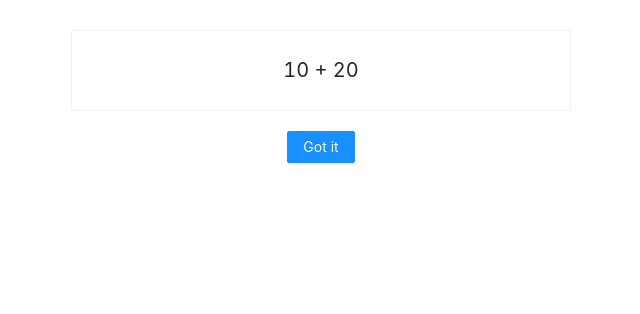
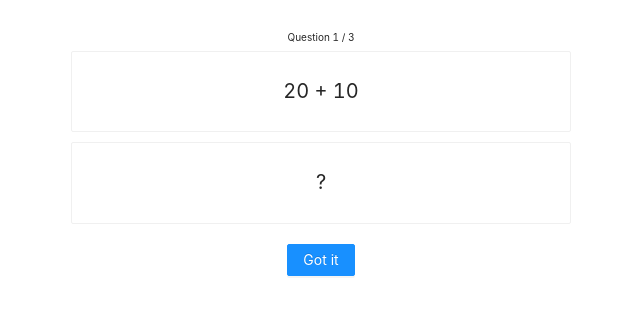
Before and after one commit to bluenote10/mini-mental-math, a React (Create React App) app: page / in a window 1280 px wide. Shown: the top 314 px of the page, without its empty margins (319-959 px from the left). Built offline with nearby package versions, Linux system fonts and the light colour scheme.

Commit message:
implemented basic question handling

```diff
--- a/src/App.tsx
+++ b/src/App.tsx
@@ -1,11 +1,8 @@
-import { Button, Space } from "antd";
-import { Card } from "antd";
-import { useState } from "react";
-import { ButtonGreen, ButtonRed, Center } from "./helper_components";
-import { Question } from "./Question";
+import { generateQuestions } from "./question";
+import { QuestionSeriesView } from "./QuestionSeriesView";
 
 function App() {
-  return <Question question="10 + 20" />;
+  return <QuestionSeriesView questions={generateQuestions()} />;
 }
 
 export default App;
--- a/src/Question.tsx
+++ /dev/null
@@ -1,38 +0,0 @@
-import { Button } from "antd";
-import { Card } from "antd";
-import { useState } from "react";
-import { ButtonGreen, ButtonRed, Center } from "./helper_components";
-
-type QuestionState = "waiting" | "result";
-
-type QuestionProps = {
-  question: string;
-};
-
-const paddingFooter = 20;
-
-export function Question(props: QuestionProps) {
-  let [state, setState] = useState<QuestionState>("waiting");
-
-  return (
-    <div style={{ maxWidth: 800, margin: "0 auto" }}>
-      <Center style={{ marginTop: 30 }}>
-        <Card style={{ maxWidth: 500, maxHeight: 300, flexGrow: 1 }}>
-          <Center style={{ fontSize: 20 }}>{props.question}</Center>
-        </Card>
-      </Center>
-      <Center style={{ marginTop: paddingFooter, columnGap: 20 }}>
-        {state === "waiting" ? (
-          <Button type="primary" onClick={() => setState("result")}>
-            Got it
-          </Button>
-        ) : (
-          <>
-            <ButtonRed>Wrong</ButtonRed>
-            <ButtonGreen>Correct</ButtonGreen>
-          </>
-        )}
-      </Center>
-    </div>
-  );
-}
--- /dev/null
+++ b/src/QuestionSeriesView.tsx
@@ -0,0 +1,46 @@
+import { useState } from "react";
+import { Questions } from "./question";
+import { QuestionView } from "./QuestionView";
+
+type SeriesState = "questions" | "summary";
+
+type QuestionSeriesState = {
+  questionNumber: number;
+  state: SeriesState;
+};
+
+type QuestionSeriesProps = {
+  questions: Questions;
+};
+
+export function QuestionSeriesView(props: QuestionSeriesProps) {
+  const [state, setState] = useState<QuestionSeriesState>({
+    questionNumber: 1,
+    state: "questions",
+  });
+
+  const questionDone = (correct: boolean, time: number) => {
+    if (state.questionNumber < props.questions.length) {
+      setState((s) => ({ ...s, questionNumber: s.questionNumber + 1 }));
+    } else {
+      setState({
+        questionNumber: 1,
+        state: "summary",
+      });
+    }
+  };
+
+  if (state.state === "questions") {
+    return (
+      <QuestionView
+        key={state.questionNumber}
+        question={props.questions[state.questionNumber - 1]}
+        questionNumber={state.questionNumber}
+        questionNumberMax={props.questions.length}
+        onDone={questionDone}
+      />
+    );
+  } else {
+    return <div>summary</div>;
+  }
+}
--- /dev/null
+++ b/src/QuestionView.tsx
@@ -0,0 +1,67 @@
+import { Button } from "antd";
+import { Card } from "antd";
+import { useRef, useState } from "react";
+import { ButtonGreen, ButtonRed, Center } from "./helper_components";
+import { Question } from "./question";
+
+type QuestionState = "question" | "answer";
+
+type QuestionProps = {
+  question: Question;
+  questionNumber: number;
+  questionNumberMax: number;
+  onDone: (correct: boolean, time: number) => void;
+};
+
+const paddingFooter = 20;
+
+export function QuestionView(props: QuestionProps) {
+  const startTime = useRef(new Date());
+  const endTime = useRef(new Date());
+  console.log(startTime.current);
+
+  const [state, setState] = useState<QuestionState>("question");
+
+  const switchMode = () => {
+    endTime.current = new Date();
+    setState("answer");
+  };
+
+  const reportDone = (correct: boolean) => {
+    const timeElapsed =
+      (endTime.current.valueOf() - startTime.current.valueOf()) / 1000;
+    props.onDone(correct, timeElapsed);
+  };
+
+  return (
+    <div style={{ maxWidth: 800, margin: "0 auto" }}>
+      <Center style={{ marginTop: 30, fontSize: 10 }}>
+        Question {props.questionNumber} / {props.questionNumberMax}
+      </Center>
+      <Center style={{ marginTop: 5 }}>
+        <Card style={{ maxWidth: 500, maxHeight: 300, flexGrow: 1 }}>
+          <Center style={{ fontSize: 20 }}>{props.question.question}</Center>
+        </Card>
+      </Center>
+      <Center style={{ marginTop: 10 }}>
+        <Card style={{ maxWidth: 500, maxHeight: 300, flexGrow: 1 }}>
+          <Center style={{ fontSize: 20 }}>
+            {state === "question" ? "?" : props.question.answer}
+          </Center>
+        </Card>
+      </Center>
+      <Center style={{ marginTop: paddingFooter, columnGap: 20 }}>
+        {state === "question" ? (
+          <Button type="primary" onClick={switchMode}>
+            Got it
+          </Button>
+        ) : (
+          <>
+            <ButtonRed onClick={() => reportDone(false)}>Wrong</ButtonRed>
+            <ButtonGreen onClick={() => reportDone(true)}>Correct</ButtonGreen>
+          </>
+        )}
+      </Center>
+    </div>
+  );
+}
--- a/src/helper_components.tsx
+++ b/src/helper_components.tsx
@@ -1,5 +1,5 @@
 import styled from "@emotion/styled";
-import { Button } from "antd";
+import { Button, ButtonProps } from "antd";
 
 type GenericProps = {
   children: React.ReactNode;
@@ -32,21 +32,21 @@ const GREEN = "#52c41a";
 // two colors internally, and modifying the class requires a wrapper div:
 // https://stackoverflow.com/questions/56718231/is-there-a-way-to-change-antd-internal-buttons-color
 
-export function ButtonRed({ children, style }: GenericProps) {
+export function ButtonRed(props: ButtonProps) {
   return (
     <ButtonWrapper color={RED}>
-      <Button type="primary" style={{ ...style }}>
-        {children}
+      <Button type="primary" {...props}>
+        {props.children}
       </Button>
     </ButtonWrapper>
   );
 }
 
-export function ButtonGreen({ children, style }: GenericProps) {
+export function ButtonGreen(props: ButtonProps) {
   return (
     <ButtonWrapper color={GREEN}>
-      <Button type="primary" style={{ ...style }}>
-        {children}
+      <Button type="primary" {...props}>
+        {props.children}
       </Button>
     </ButtonWrapper>
   );
--- /dev/null
+++ b/src/question.ts
@@ -0,0 +1,23 @@
+export type Question = {
+  question: string;
+  answer: string;
+};
+
+export function generateQuestions(): Questions {
+  return [
+    {
+      question: "20 + 10",
+      answer: "30",
+    },
+    {
+      question: "21 + 10",
+      answer: "31",
+    },
+    {
+      question: "22 + 10",
+      answer: "32",
+    },
+  ];
+}
+
+export type Questions = Array<Question>;
```
